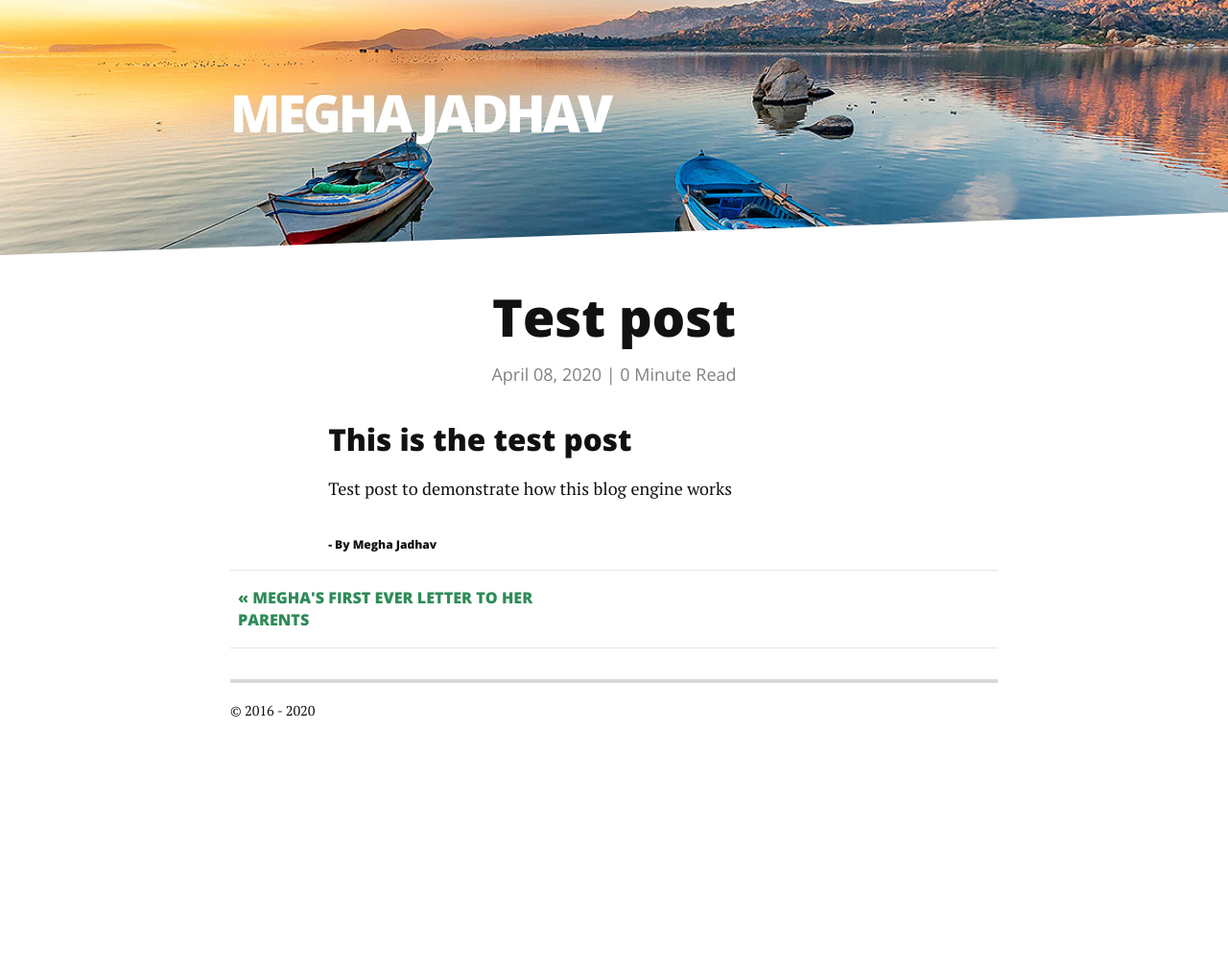
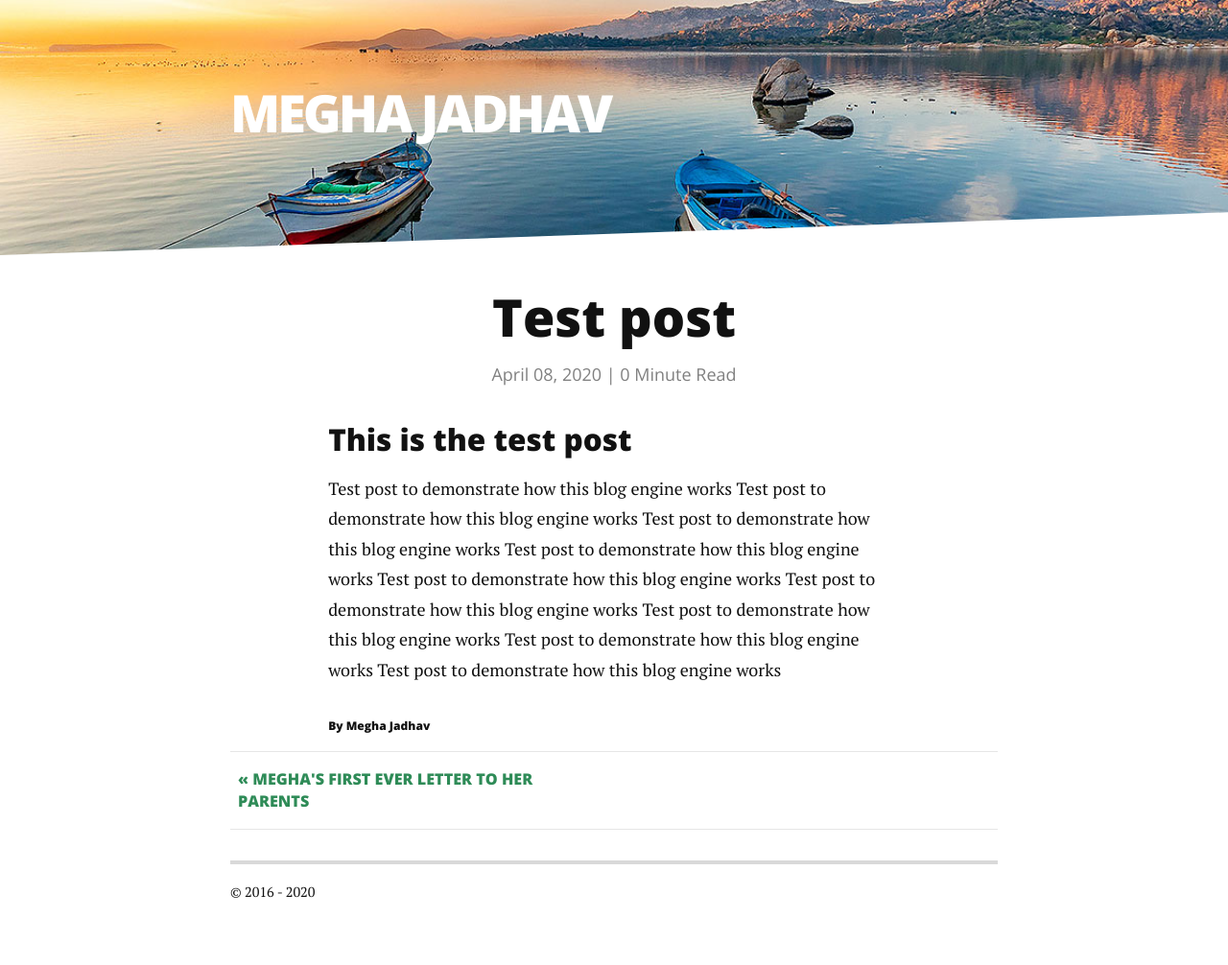
Before and after one commit to prashant-jadhav/herSite, a Jekyll site: the page built from _posts/2020-04-08-test-post.md, in a window 1280 px wide. Shown: the whole page at 96% size. Built offline with Jekyll 4.4.1, drawn with Linux system fonts in a browser that asks for light colours; nearby versions of some CDN libraries; before the commit the page ends 900 px from its top, so only the background shows below that.

Commit message:
2020-04-08-test-post.md updated

```diff
--- a/_posts/2020-04-08-test-post.md
+++ b/_posts/2020-04-08-test-post.md
@@ -6,6 +6,6 @@ date:   2020-04-08
 
 ### This is the test post
 
-Test post to demonstrate how this blog engine works
+Test post to demonstrate how this blog engine works Test post to demonstrate how this blog engine works Test post to demonstrate how this blog engine works Test post to demonstrate how this blog engine works Test post to demonstrate how this blog engine works Test post to demonstrate how this blog engine works Test post to demonstrate how this blog engine works Test post to demonstrate how this blog engine works Test post to demonstrate how this blog engine works
 
-######  - By Megha Jadhav
+###### By Megha Jadhav
```
